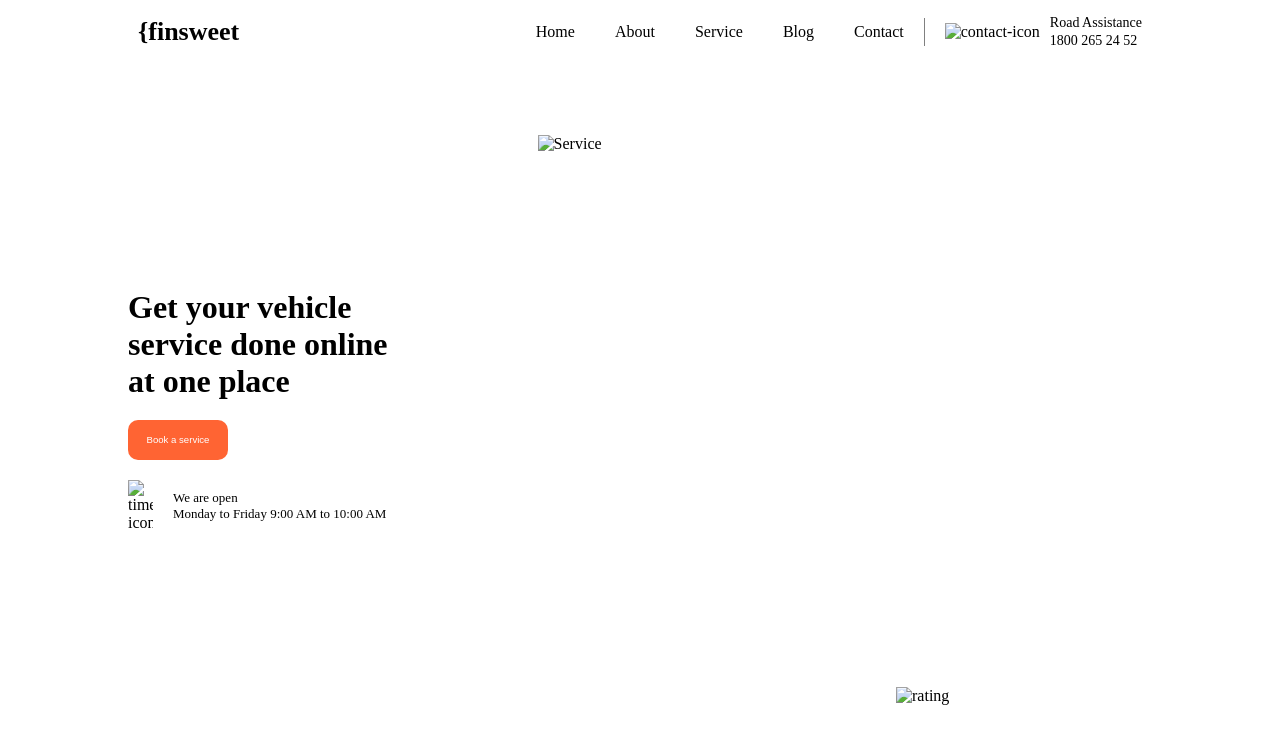
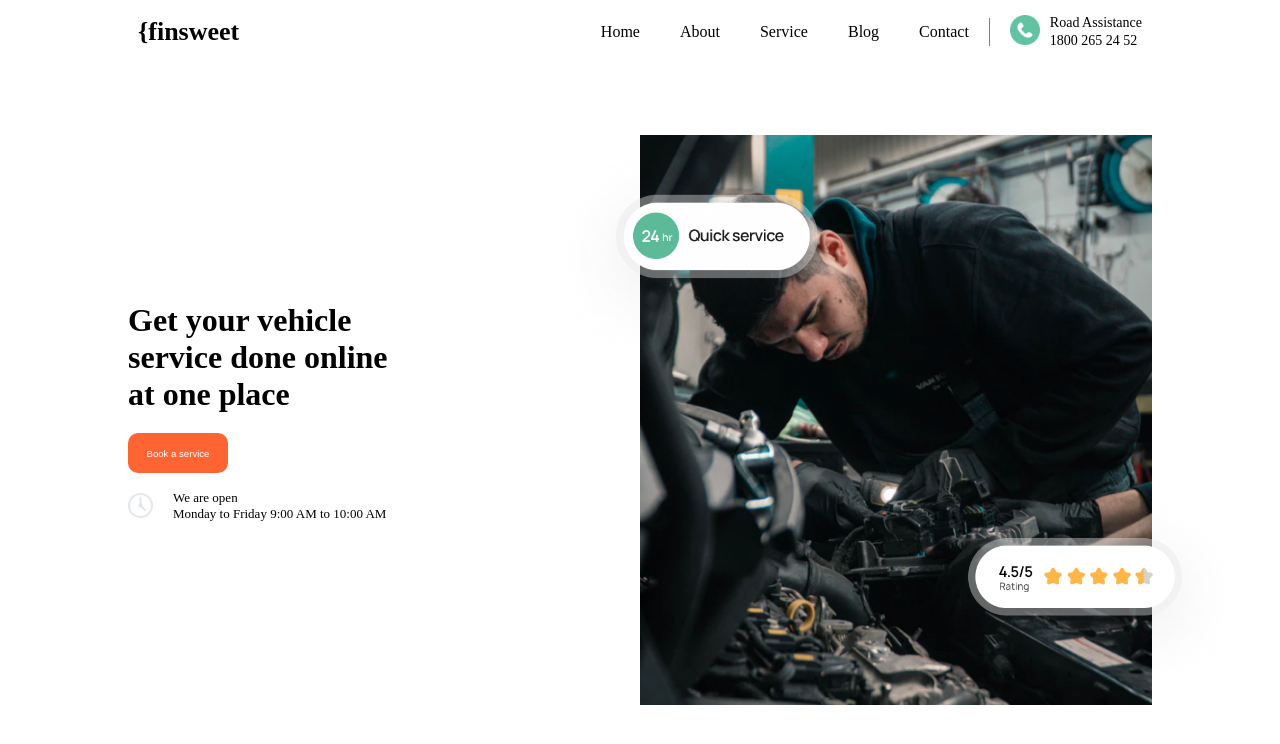
Before and after one commit to Pearly-5454/finsweet, a plain HTML site: page index.html in a window 1280 px wide. Drawn offline with Linux system fonts and the light colour scheme; the site is published under a folder, as on GitHub Pages, so addresses that start at the root find nothing.

Commit message:
some changes made in css/style.css and index.html

```diff
--- a/css/style.css
+++ b/css/style.css
@@ -86,7 +86,7 @@ main .container .left-text h1 {
 main .container .right-img {
     width: 50%;
     height: 100%;
-    background-image: url('/img/Image.png');
+    background-image: url('../img/Image.png');
     background-position: center;
     background-size: cover;
     background-repeat: no-repeat;
--- a/index.html
+++ b/index.html
@@ -21,7 +21,7 @@
             </ul>
             <div class="right-contact">
                 <div class="right-contact-icon">
-                    <img src="/img/Assistance Icon.png" alt="contact-icon" width="30px">
+                    <img src="./img/Assistance Icon.png" alt="contact-icon" width="30px">
                 </div>
                 <div class="right-contact-text">
                     <p>Road Assistance</p>
@@ -42,7 +42,7 @@
                 <nav>
                     <div class="left-time">
                         <div class="left-time-icon">
-                            <img src="/img/Icon.png" alt="time icon" width="25px">
+                            <img src="./img/Icon.png" alt="time icon" width="25px">
                         </div>
                     </div>
                     <div class="opening-time">
@@ -52,8 +52,8 @@
                 </nav>
             </div>
             <div class="right-img">
-                <img src="/img/Rating.png" alt="rating" width="70%" class="rating" />
-                <img src="/img/Service.png" alt="Service" width="70%" class="service" />
+                <img src="./img/Rating.png" alt="rating" width="70%" class="rating" />
+                <img src="./img/Service.png" alt="Service" width="70%" class="service" />
             </div>
         </div>
     </main>
```
